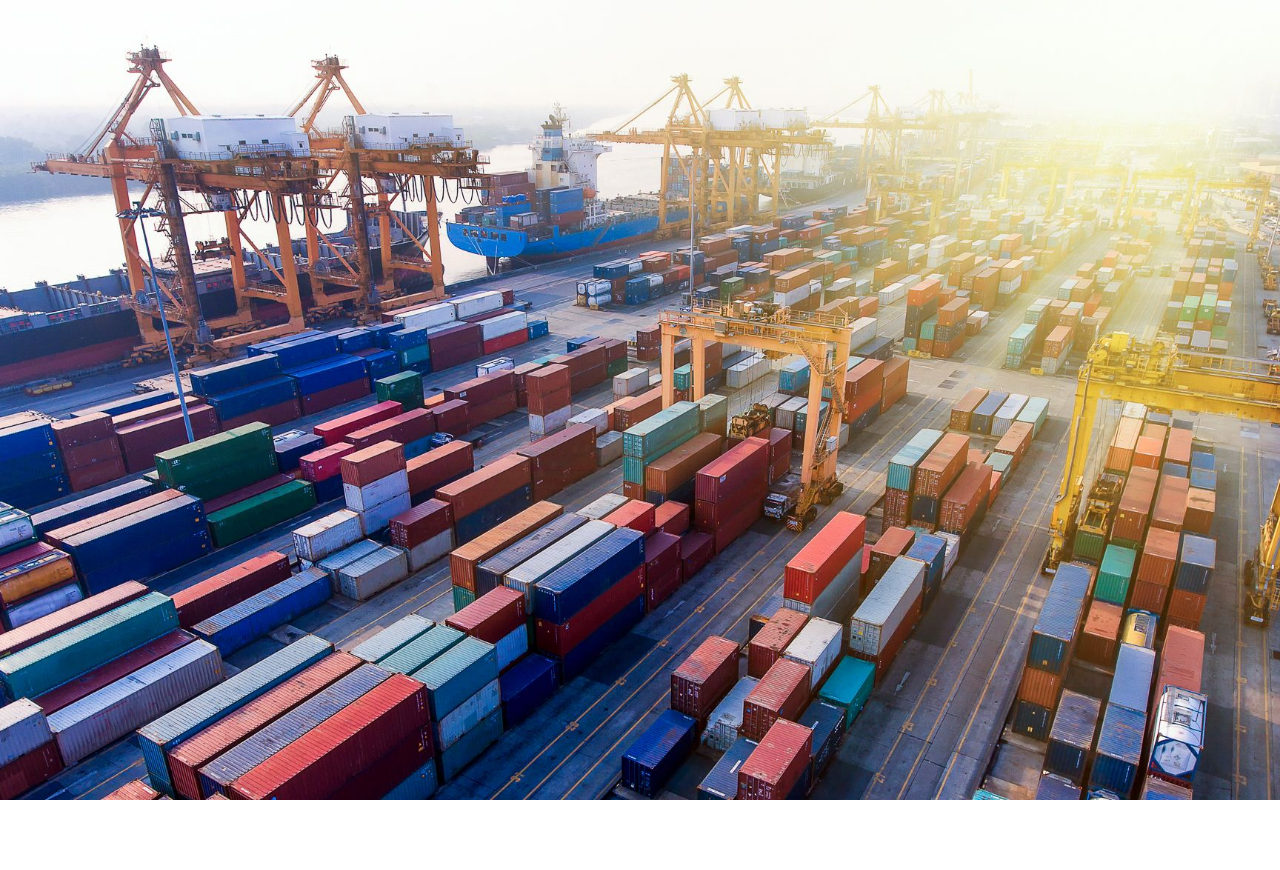
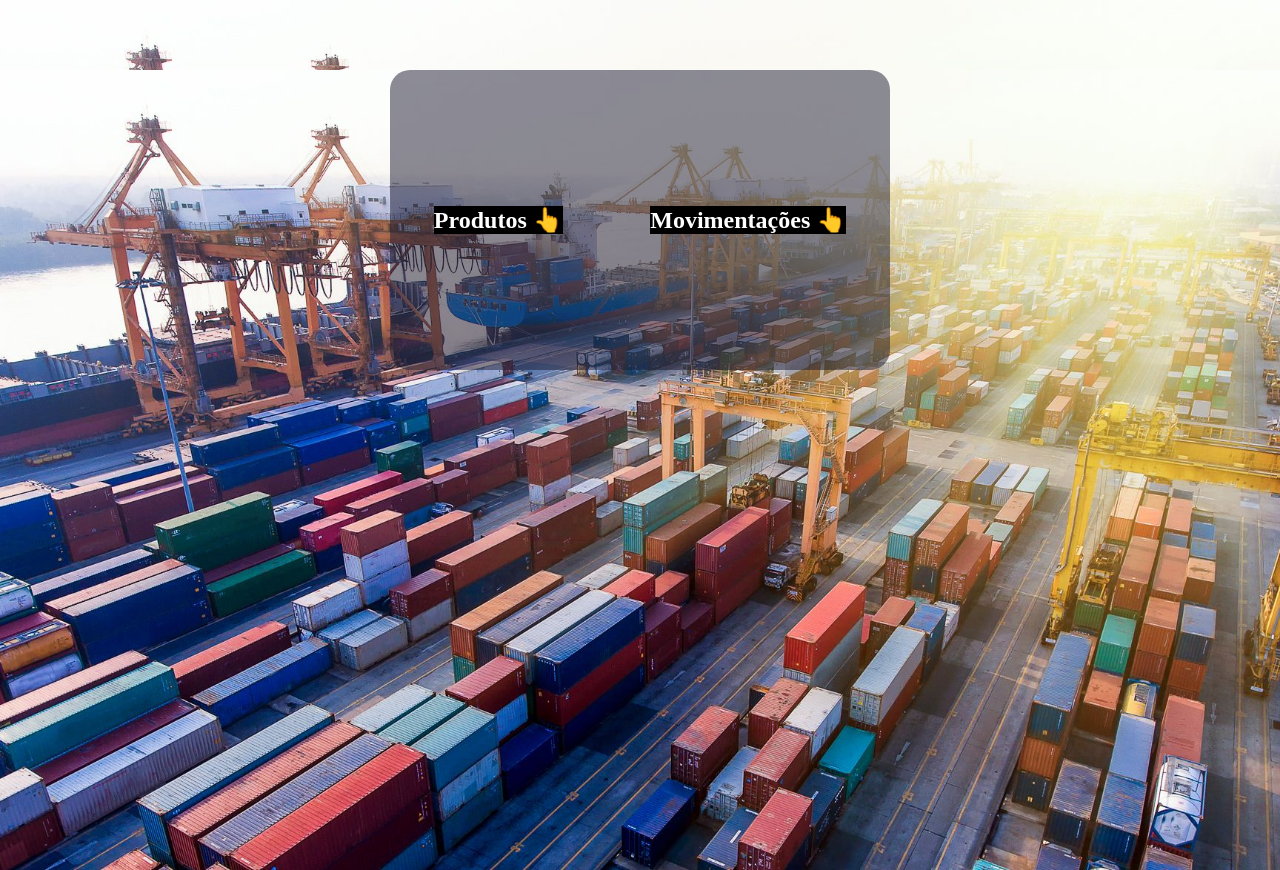
Before and after one commit to felipematheus1337/Controle_De_Estoque_Spring, a React (Create React App) app in the folder frontend/estoquefront/: page /home in a window 1280 px wide. Before the commit this address had no page. Before the commit the page ends 800 px from the top, so only its background shows below. Built offline with nearby package versions, Linux system fonts and the light colour scheme.

Commit message:
menu das funcionalidades criado!

```diff
--- a/frontend/estoquefront/src/App.tsx
+++ b/frontend/estoquefront/src/App.tsx
@@ -1,6 +1,7 @@
 import React from 'react';
 import { Login } from './pages/Login/Login';
 import {BrowserRouter as Router, Routes, Route } from 'react-router-dom';
+import { Home } from './pages/Home/Home';
 
 
 function App() {
@@ -9,6 +10,7 @@ function App() {
      <Router>
       <Routes>
         <Route path="/" element={<Login/>} />
+        <Route path="/home" element={<Home/>} />
       </Routes>
     </Router>
    </main>
--- /dev/null
+++ b/frontend/estoquefront/src/pages/Home/Home.tsx
@@ -0,0 +1,60 @@
+import React, { useState } from "react"
+import { Link } from "react-router-dom";
+import * as C from './index';
+
+
+export const Home = () => {
+    const [dropProd,setDropProd] = useState<boolean>();
+    const [dropMov,setDropMov] = useState<boolean>();
+
+    const handleDropDownProdutoArrow = () => {
+
+      return dropProd === true ?  `👇` :  `👆`;
+    }
+
+
+    const handleDropDownMovimentacaoArrow = () => {
+
+        return dropMov === true ?  `👇` :  `👆`;
+      }
+
+
+
+      const handleProdClick = () => {
+        setDropProd(!dropProd);
+        setDropMov(false); // aqui definimos o outro estado como falso
+      }
+
+      const handleMovClick = () => {
+        setDropMov(!dropMov);
+        setDropProd(false); // aqui definimos o outro estado como falso
+      }
+
+
+
+    return(
+        <C.Container>
+            <C.WrappDiv>
+            <h2 onClick={() => {{handleProdClick()}
+            }}>Produtos {handleDropDownProdutoArrow()}</h2>
+           {dropProd &&
+           <div className="divs-list"><h3><Link to="/cadastrarProduto">Tela para cadastrar produto!</Link></h3>
+           <h3><Link to="/editarProduto">Tela para editar produto!</Link>
+           </h3>
+           </div>}
+            </C.WrappDiv>
+
+            <C.WrappDiv>
+            <h2 onClick={() =>{handleMovClick()
+            }}>Movimentações {handleDropDownMovimentacaoArrow()}</h2>
+           {dropMov &&
+           <div className="divs-list"><h3><Link to="/lancarMovimentacao">Tela para lançamento de movimentação!</Link></h3>
+           <h3><Link to="/listarMovimentacao">Tela para listagem de movimentações!</Link>
+           </h3>
+           </div>}
+            </C.WrappDiv>
+
+
+        </C.Container>
+    )
+}
--- /dev/null
+++ b/frontend/estoquefront/src/pages/Home/index.ts
@@ -0,0 +1,63 @@
+import styled from "styled-components";
+
+export const Container = styled.div`
+margin: 70px auto;
+width: 500px;
+background: rgba(29,26,49,0.5);
+display: flex;
+flex-direction: row;
+height: 300px;
+border-radius: 20px;
+color: white;
+justify-content: space-around;
+
+
+
+
+
+
+`;
+
+export const WrappDiv = styled.div`
+display: flex;
+flex-direction: column;
+margin: auto;
+.divs-list {
+    display: flex;
+    flex-direction: column;
+}
+
+a {
+    text-decoration: none;
+    display: block;
+    color: white;
+}
+
+h2 {
+    background-color: black;
+    cursor:pointer;
+    height: auto;
+    text-align: center;
+}
+
+h3 {
+    background-color: black;
+    color: white;
+}
+
+h2:hover {
+    background-color: white;
+    color: black;
+}
+
+h3:hover {
+    background-color: white;
+    color: black;
+}
+a:hover {
+    background-color: white;
+    color: black;
+}
+
+
+`;
```
